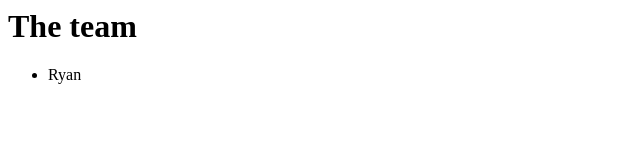
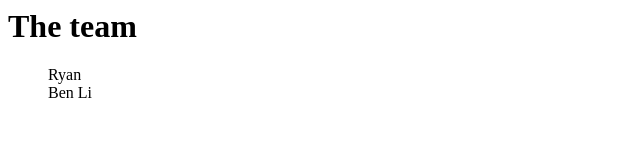
Before and after one commit to benli94/about-us-may-2019, a plain HTML site: page index.html in a window 1280 px wide. Shown: the full height of the page, 0-640 px from the left. Drawn offline with Linux system fonts and the light colour scheme.

Commit message:
added myself and removed bullets

```diff
--- a/index.html
+++ b/index.html
@@ -1,4 +1,10 @@
+<style>
+ul {
+  list-style-type: none;
+}
+</style>
 <h1>The team</h1>
 <ul>
  <li>Ryan</li>
+ <li>Ben Li</li>
 </ul>
```
